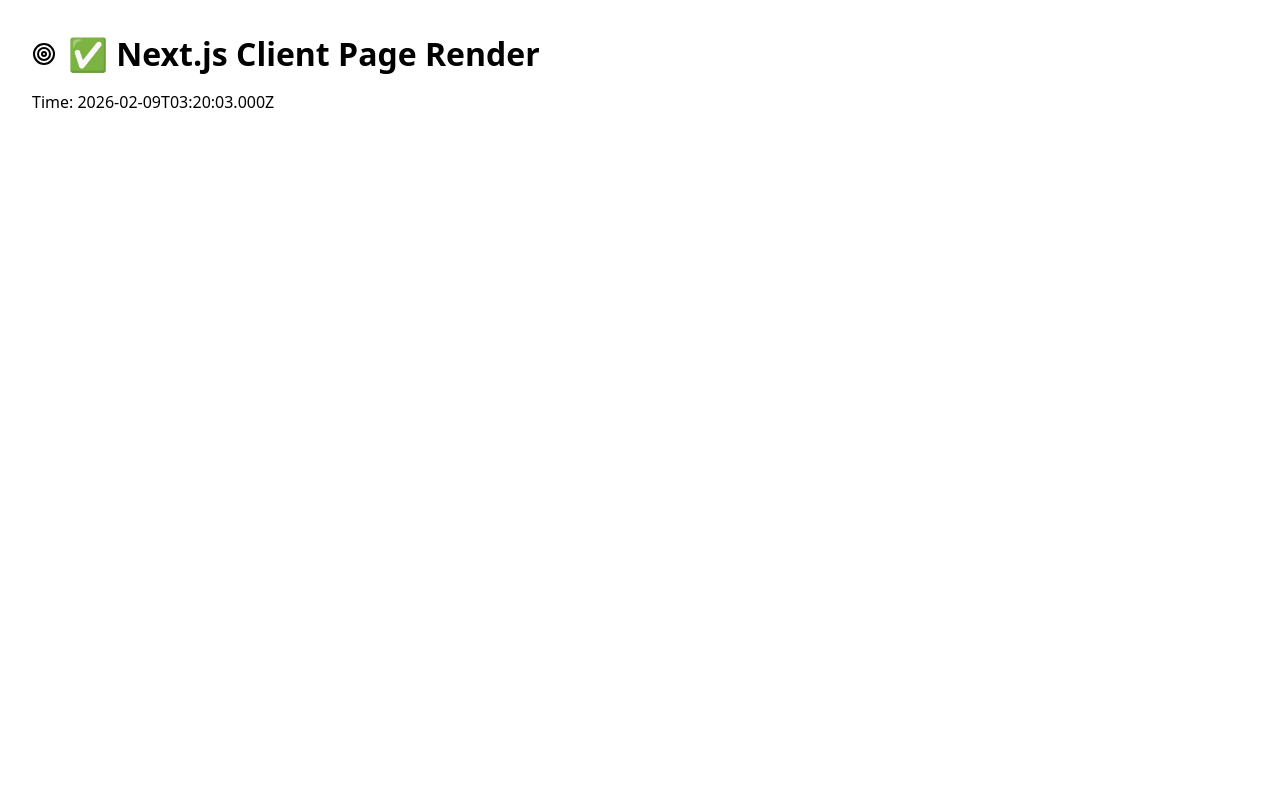
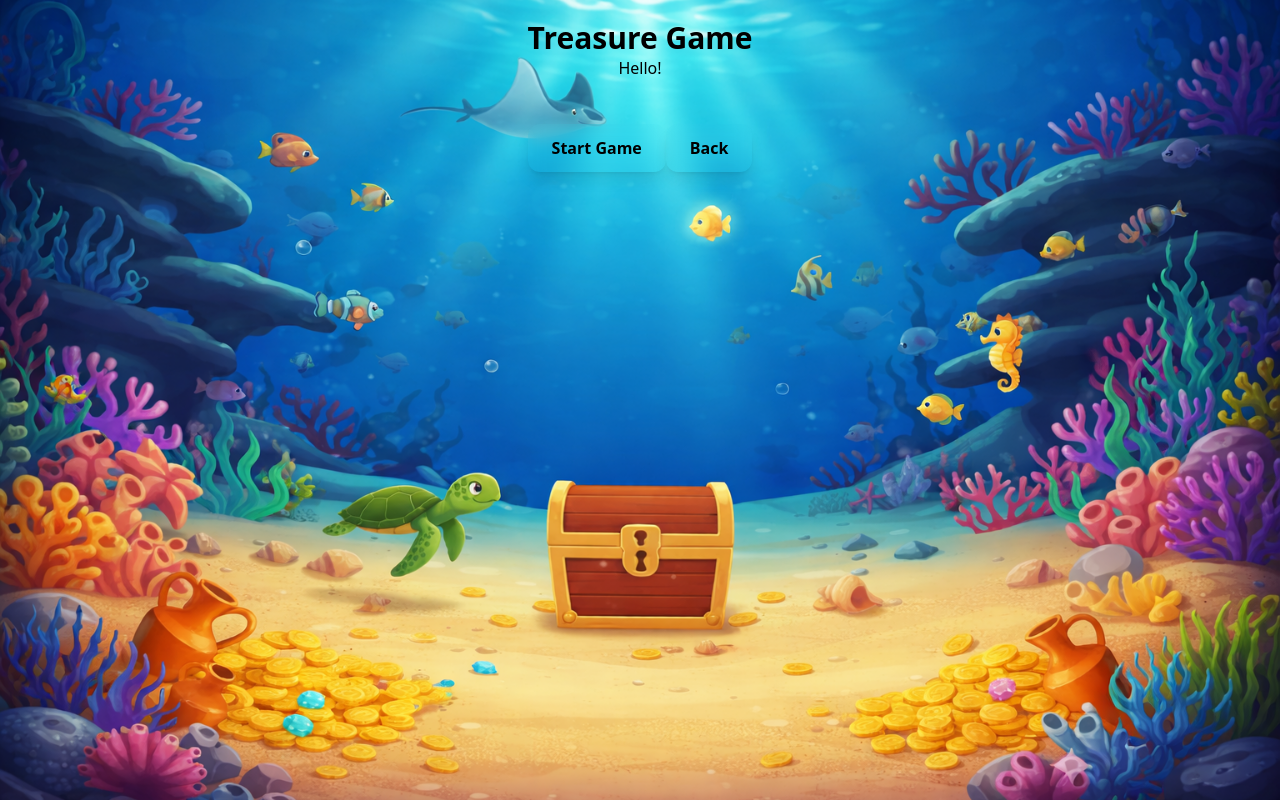
Before and after one commit to rabongHan/CSE210-WI26-Team2, a Next.js app: page /treasure in a window 1280 px wide. Built offline with nearby package versions, Linux system fonts and the light colour scheme.

Commit message:
Add temporary TreasureBeginningPage component that has buttons to navigate to how-to-play page and main page (root)

```diff
--- a/app/treasure/page.tsx
+++ b/app/treasure/page.tsx
@@ -1,20 +1,28 @@
 "use client";
 
-import { Target } from "lucide-react";
-import { useEffect, useState } from "react";
+import { NavButton } from "@/app/treasure/components/treasure-buttons";
+import "@/app/treasure/treasure.css";
 
-export default function Page() {
-  const [now, setNow] = useState("");
-
-  useEffect(() => setNow(new Date().toISOString()), []);
+export default function TreasureBeginningPage() {
 
   return (
-    <main style={{ fontFamily: "system-ui", padding: 24 }}>
-      <div style={{ display: "flex", alignItems: "center", gap: 12 }}>
-        <Target />
-        <h1 style={{ margin: 0 }}>✅ Next.js Client Page Render</h1>
-      </div>
-      <p>Time: {now}</p>
+    <main className="bg-[url('app/treasure/assets/background1.png')] bg-cover bg-center min-h-screen">
+        <div className="mx-auto px-4 pb-16">
+            {/* Header */}
+            <div className="text-center py-5">
+                <h1 className="text-3xl font-extrabold">
+                    <a href="/treasure" className="hover:text-black/80">Treasure Game</a>
+                </h1>
+                <p className="text-black-600">Hello!</p>
+            </div>
+
+
+            {/* Buttons */}
+            <div className="mt-6 text-center">
+            <NavButton href="/treasure/how-to-play">Start Game</NavButton>
+            <NavButton href="/">Back</NavButton>
+            </div>
+        </div>
     </main>
   );
 }
```
